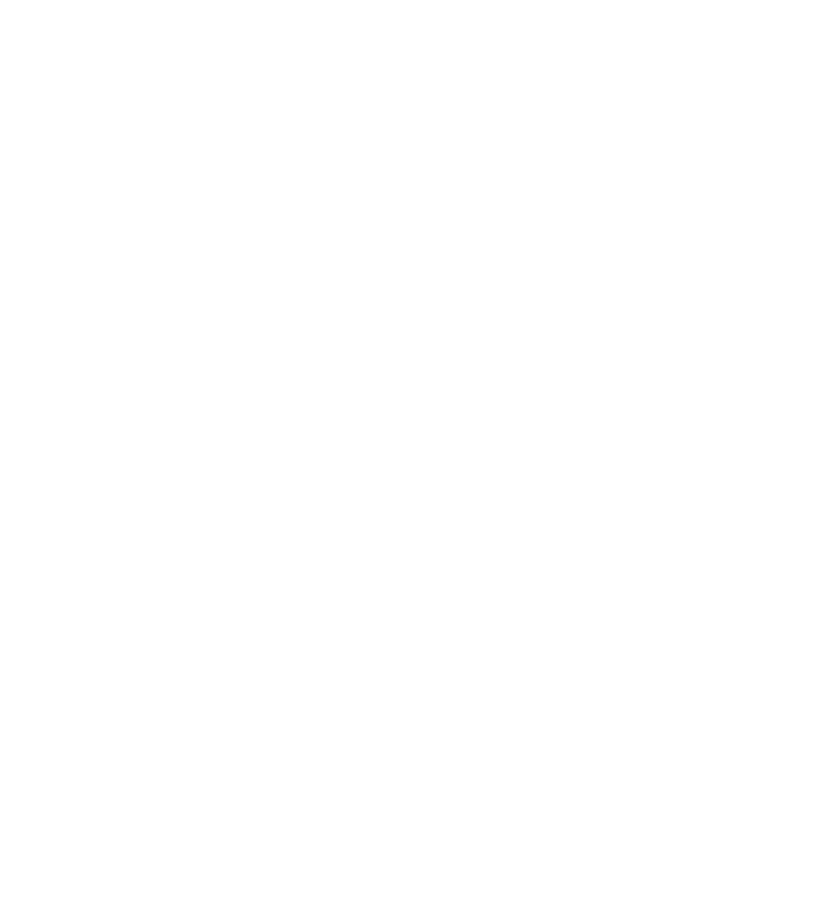
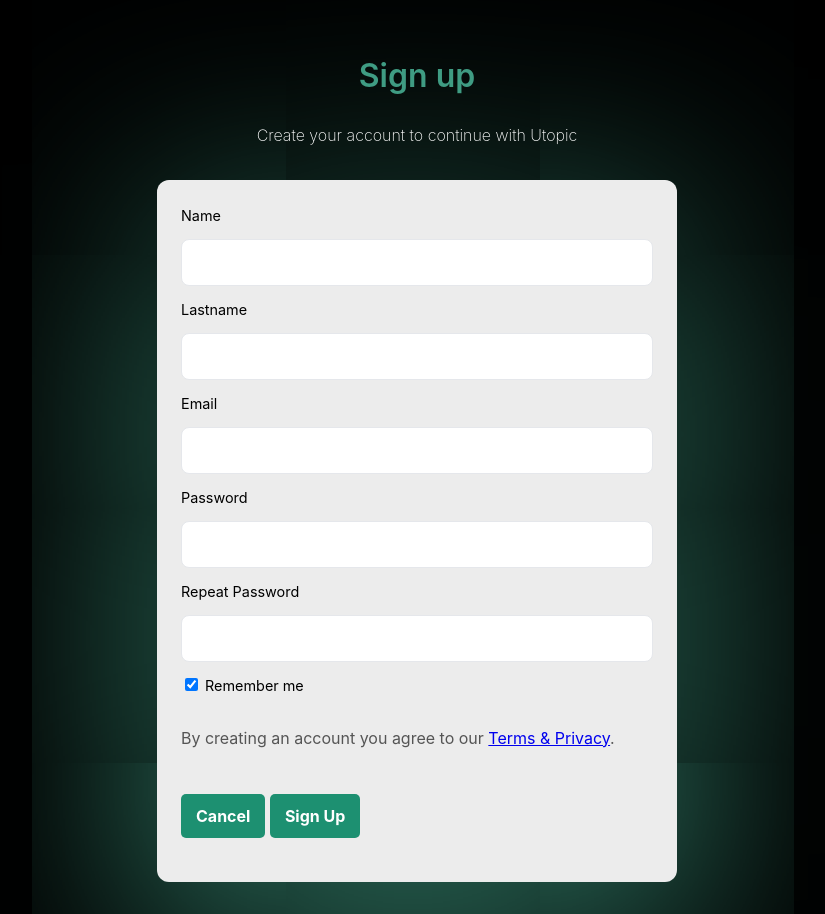
Before and after one commit to j21bala/1rst-website, a plain HTML site: page signup.html in a window 1280 px wide. Shown: the whole page, without its empty margins (223-1048 px from the left). Before the commit the page ends 800 px from the top, so only its background shows below. Drawn offline with Linux system fonts and the light colour scheme.

Commit message:
formDesign

```diff
--- /dev/null
+++ b/css/signup.css
@@ -0,0 +1,145 @@
+
+
+* {
+box-sizing: border-box
+}
+
+body{
+    background-color: rgb(0, 0, 0);
+    font-size: 1em;
+    line-height: 1.6;
+    color: #555;
+    margin-bottom: 20px;
+    font-family: "Inter", sans-serif;
+    margin: 0;
+    padding-top: 50px;
+
+
+}
+
+
+.form {
+
+  background-color: rgb(236, 236, 236);
+  padding: 1.5rem;
+  border-radius: 12px;
+  box-shadow: 0 50px 250px rgb(63, 156, 131);
+  max-width: 520px;
+  margin: 2rem auto;
+  display: flex;
+  flex-direction: column;
+  gap: 0.75rem;
+}
+
+
+label{
+font-size: 0.9rem;
+color: black;
+
+}
+
+input[type="text"],
+input[type="email"],
+input[type="password"] {
+  background: #fff;
+  border: 1px solid #e5e7eb;
+  padding: 14px;
+  font-size: 0.95rem;
+  color: #111827;
+  border-radius: 8px;
+  transition: all 0.3s ease;
+  width: 100%;
+}
+
+input:focus {
+  outline: none;
+  border-color: #2563eb; /* azul suave */
+  box-shadow: 0 0 0 3px rgba(59, 130, 246, 0.4); /* efecto tipo Tailwind */
+}
+
+input[type="text"]:focus,
+input[type="email"]:focus,
+input[type="password"]:focus {
+  outline: none;
+  border-color: rgb(63, 156, 131);
+  box-shadow: 0 0 10px rgb(63, 156, 131);
+}
+
+
+.cancelbtn{
+
+    border: none;
+    display: inline-block;
+    background-color: rgb(29, 144, 113);
+    color: white;
+    cursor: pointer;
+    padding: 12px 15px;
+    font-family: "Inter", sans-serif;
+    text-decoration: none;
+    border-radius: 5px;
+    font-size: 1rem;
+    font-weight: bold;
+    margin-top: 15px;
+    margin-bottom: 20px;
+    transition: background-color 0.3s ease
+}
+.submitbtn{
+    border: none;
+    display: inline-block;
+    background-color: rgb(29, 144, 113);
+    color: white;
+    cursor: pointer;
+    padding: 12px 15px;
+    font-family: "Inter", sans-serif;
+    text-decoration: none;
+    border-radius: 5px;
+    font-size: 1rem;
+    font-weight: bold;
+    margin-top: 15px;
+    margin-bottom: 20px;
+    transition: background-color 0.3s ease
+}
+
+.title {
+    margin-top: auto;
+    color: rgb(63, 156, 131);
+    text-align: center;
+    font-family: "Inter", sans-serif;
+    font-optical-sizing: auto;
+     font-weight: 600;
+    font-style: normal;
+}
+.context{
+    margin-top: auto;
+    color: white;
+    text-align: center;
+    font-family: "Inter", sans-serif;
+    font-weight: 200;
+
+}
+
+.cancelbtn:hover{
+    background-color:rgb(0, 71, 14);
+    transform: translateY(-2px);
+    box-shadow: 0 4px 8px rgba(0,0,0,0.15);
+}
+.submitbtn:hover{
+    background-color:rgb(0, 71, 14);
+    transform: translateY(-2px);
+    box-shadow: 0 4px 8px rgba(0,0,0,0.15);
+}
+
+.cancelbtn:active{
+    background-color: rgb(13, 28, 16);
+    transform: translateY(0);
+    box-shadow: 0 2px 4px rgba(0,0,0,0.1);
+
+
+}
+.submitbtn:active{
+    background-color: rgb(13, 28, 16);
+    transform: translateY(0);
+    box-shadow: 0 2px 4px rgba(0,0,0,0.1);
+
+
+}
--- a/signup.html
+++ b/signup.html
@@ -1,9 +1,59 @@
 <!DOCTYPE html>
 <html>
 <head>
+    <link rel="stylesheet" href="css/signup.css">
     <title>Utopic Music - Sign Up </title>
 </head>
+
+
+    <h1 class="title">Sign up</h1>
+    <p class="context">Create your account to continue with Utopic</p>
+
+
+
 <body>
 
+   <form class="form" action="actionPage">
+        <label for="name"> Name </label>
+        <div>
+            <input type="text"  name="name" required>
+        </div>
+
+        <label for="lastname"> Lastname </label>
+        <div>
+            <input type="text"  name="lastname" required>
+        </div>
+
+        <label for="email">Email</label>
+        <div>
+            <input type="text"  name="email" required>
+        </div>
+
+        <label for="psw">Password</label>
+        <div>
+        <input type="password" name="psw" required>
+        </div>
+
+        <label for="psw-repeat">Repeat Password</label>
+        <div>
+        <input type="password"  name="psw-repeat" required>
+        </div>
+        <label>
+      <input type="checkbox" checked="checked" name="remember"> Remember me
+        </label>
+        <p>By creating an account you agree to our <a href="terms">Terms & Privacy</a>.</p>
+
+        <div class="buttonsSignup">
+            <button type="button" class="cancelbtn">Cancel </button>
+            <button type="submit" class="submitbtn">Sign Up </button>
+        </div>
+        </div>
+   </form>
+
+
+
 </body>
+
+
+
 </html>
```
Also changed, not shown: index.html (+1 -1 lines), css/style.css (line endings or trailing spaces).
